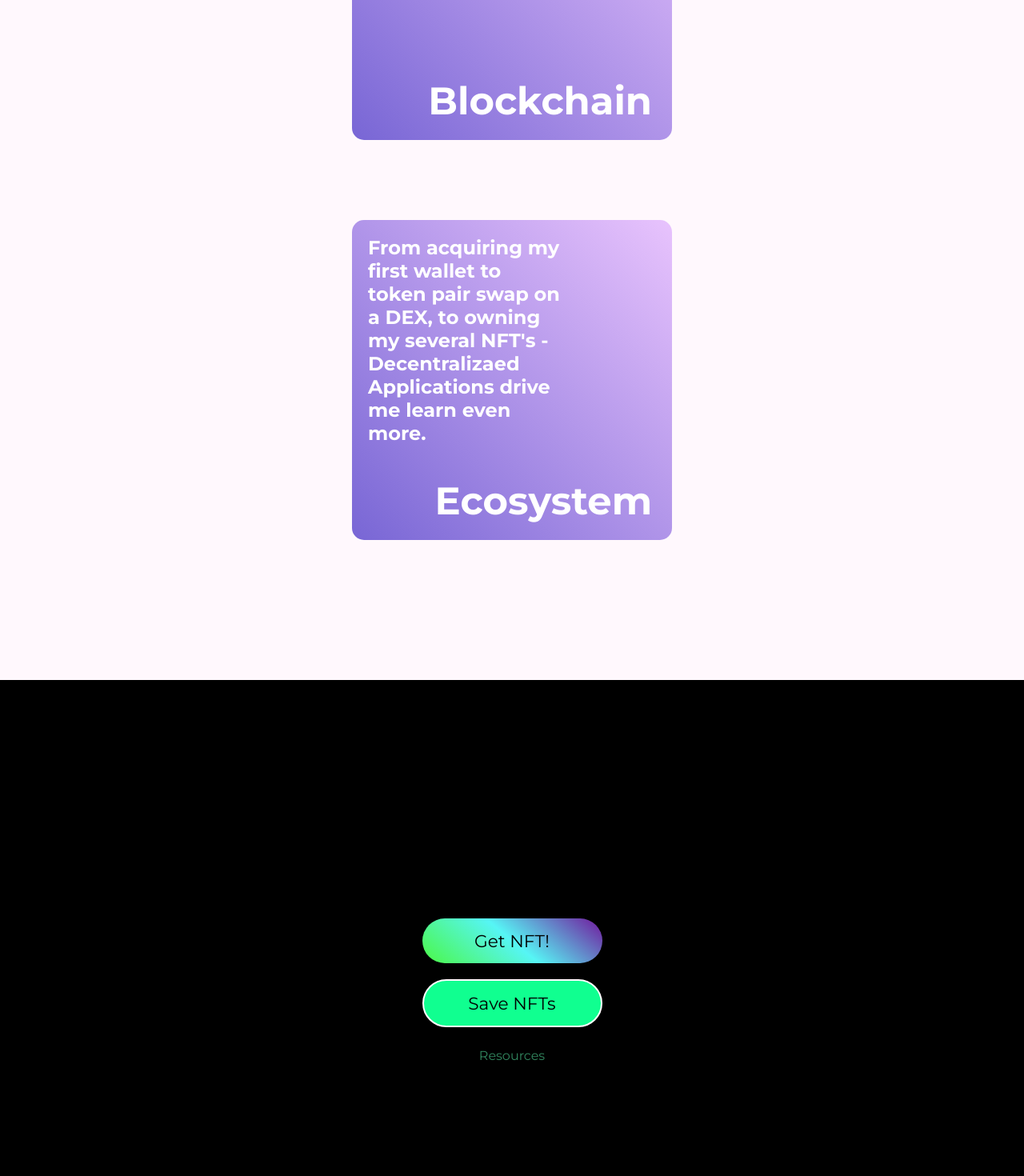
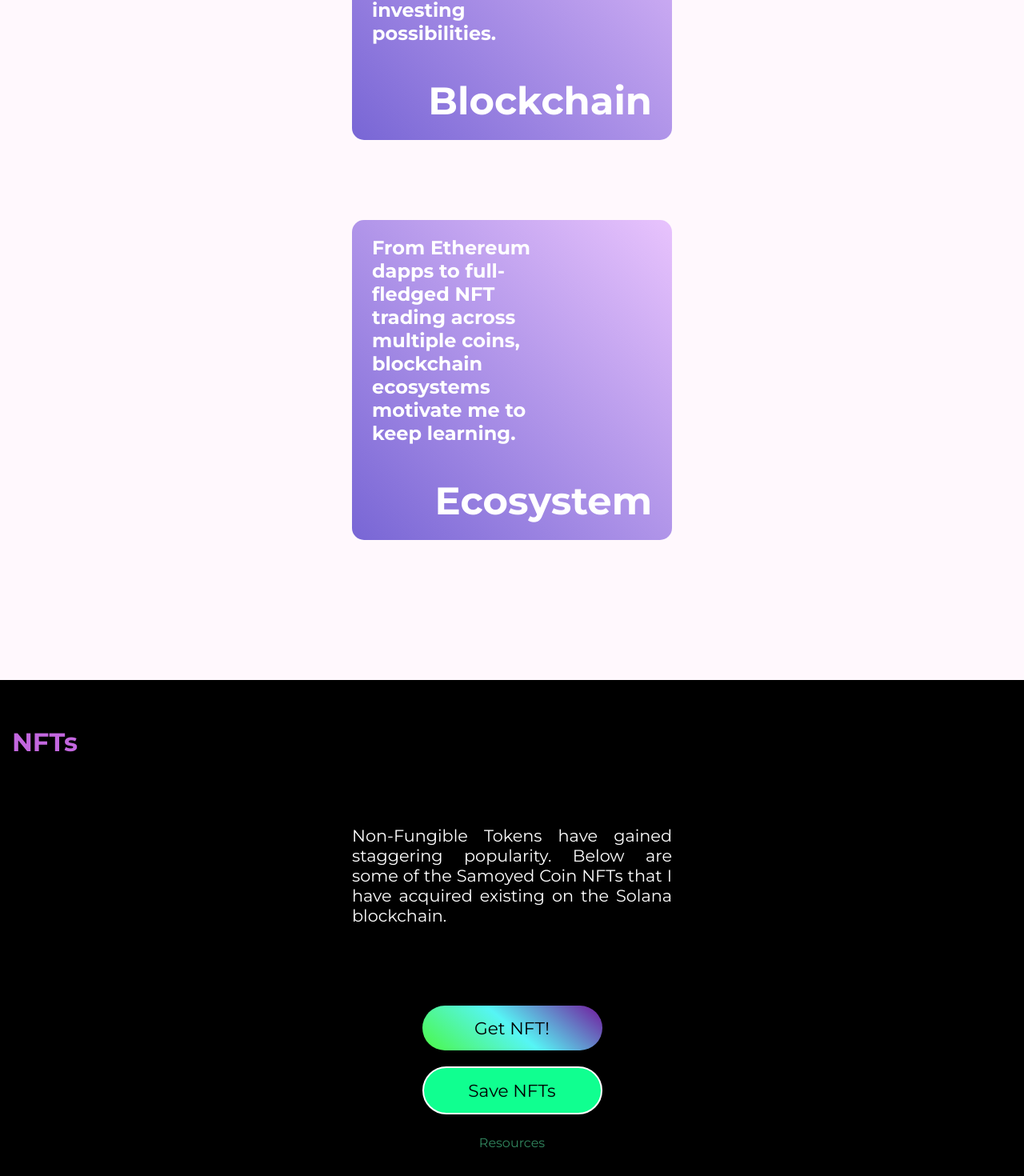
Before and after one commit to KidLiberty/Developer-Portfolio-Site, a React (Create React App) app: page /crypto in a window 1280 px wide. Shown: the part 1754-3224 px from the top of the page at 80% size. Built offline with nearby package versions, Linux system fonts and the light colour scheme.

Commit message:
NFT Gallery update

```diff
--- a/src/components/Crypto.js
+++ b/src/components/Crypto.js
@@ -132,7 +132,7 @@ export default function Crypto() {
           >
             <div className='crypto__main-content-card-text'>
               Secure transactions and unified ledger on the blockchain have
-              inspired about a world beyond exchange.
+              sparked inspiration for a new era of investing possibilities.
             </div>
             <div className='crypto__main-content-card-title'>Blockchain</div>
           </div>
@@ -142,9 +142,8 @@ export default function Crypto() {
             data-aos-once='true'
           >
             <div className='crypto__main-content-card-text'>
-              From acquiring my first wallet to token pair swap on a DEX, to
-              owning my several NFT's - Decentralizaed Applications drive me
-              learn even more.
+              From Ethereum dapps to full-fledged NFT trading across multiple
+              coins, blockchain ecosystems motivate me to keep learning.
             </div>
             <div className='crypto__main-content-card-title'>Ecosystem</div>
           </div>
--- a/src/components/NFTGallery.js
+++ b/src/components/NFTGallery.js
@@ -35,11 +35,18 @@ export default function NFTGallery() {
   }
 
   return (
-    <div className='nft-gallery-container'>
-      <div className='btn-container'>
+    <div className='NFTGallery__container'>
+      <div className='NFTGallery__main'>
+        <div className='NFTGallery__title'>NFTs</div>
+        <div className='NFTGallery__description-text'>
+          Non-Fungible Tokens have gained staggering popularity. Below are some
+          of the Samoyed Coin NFTs that I have acquired existing on the Solana
+          blockchain.
+        </div>
         <button
           className='btn-1'
           data-aos='fade-left'
+          data-aos-once='true'
           onClick={() => {
             setPhotoNumber(getRandomInt(1, 5))
             const sort = [
@@ -66,11 +73,12 @@ export default function NFTGallery() {
         <button
           className='btn-2'
           data-aos='fade-right'
+          data-aos-once='true'
           onClick={() => savePhotos()}
         >
           Save NFTs
         </button>
-        <div className='resource-link' data-aos='fade'>
+        <div className='resource-link' data-aos='fade' data-aos-once='true'>
           <a
             href='https://github.com/KidLiberty'
             target='_blank'
@@ -80,7 +88,7 @@ export default function NFTGallery() {
           </a>
         </div>
       </div>
-      <div className='gallery'>
+      <div className='NFTGallery__photo-reel'>
         {gallery.map(object => (
           <div key={object.id} className='photo-container'>
             <div className='photo-id-container'>
@@ -102,8 +110,8 @@ export default function NFTGallery() {
               alt='Samo Pic'
               style={
                 object.isLoading
-                  ? { border: '2px solid #fddc6d' }
-                  : { border: '2px solid #25f09b' }
+                  ? { border: '2px solid #fddc6d', borderRadius: '3px' }
+                  : { border: '2px solid #25f09b', borderRadius: '3px' }
               }
             />
           </div>
--- a/src/css/Crypto.css
+++ b/src/css/Crypto.css
@@ -180,7 +180,7 @@
   height: 50%;
   width: 65%;
   padding-top: 20px;
-  padding-left: 20px;
+  padding-left: 25px;
   color: white;
   font-size: 1.5rem;
   font-weight: bolder;
--- a/src/css/NFTGallery.css
+++ b/src/css/NFTGallery.css
@@ -2,7 +2,7 @@
   box-sizing: border-box;
 }
 
-.nft-gallery-container {
+.NFTGallery__container {
   position: relative;
   z-index: 1;
   min-height: 100vh;
@@ -12,14 +12,36 @@
   background-color: black;
 }
 
-.btn-container {
+.NFTGallery__title {
+  display: flex;
+  justify-content: flex-start;
+  align-items: center;
+  width: 100vw;
+  font-weight: bold;
+  color: rgb(195, 103, 223);
+  padding: 15px;
+  padding-top: 10px;
+}
+
+.NFTGallery__description-text {
+  display: flex;
+  justify-content: center;
+  align-items: center;
+  width: 400px;
+  font-size: 1.3rem;
+  color: white;
+  margin-top: 70px;
+  margin-bottom: 90px;
+  text-align: justify;
+}
+
+.NFTGallery__main {
   display: flex;
   flex-direction: column;
   justify-content: center;
   align-items: center;
   min-height: 80vh;
   width: 100vw;
-  padding-top: 130px;
 }
 
 .btn-1 {
@@ -68,8 +90,9 @@
   text-decoration: none;
 }
 
-.gallery {
+.NFTGallery__photo-reel {
   display: flex;
+  flex-direction: row;
   justify-content: flex-start;
   align-items: flex-end;
   min-height: 20vh;
@@ -77,13 +100,13 @@
   overflow-x: auto;
 }
 
-.gallery img {
+.NFTGallery__photo-reel img {
   width: 100px;
   height: 100px;
   margin: 0px 5px;
 }
 
-.gallery:first-child {
+.NFTGallery__photo-reel:first-child {
   margin-left: 0px;
 }
 
```
